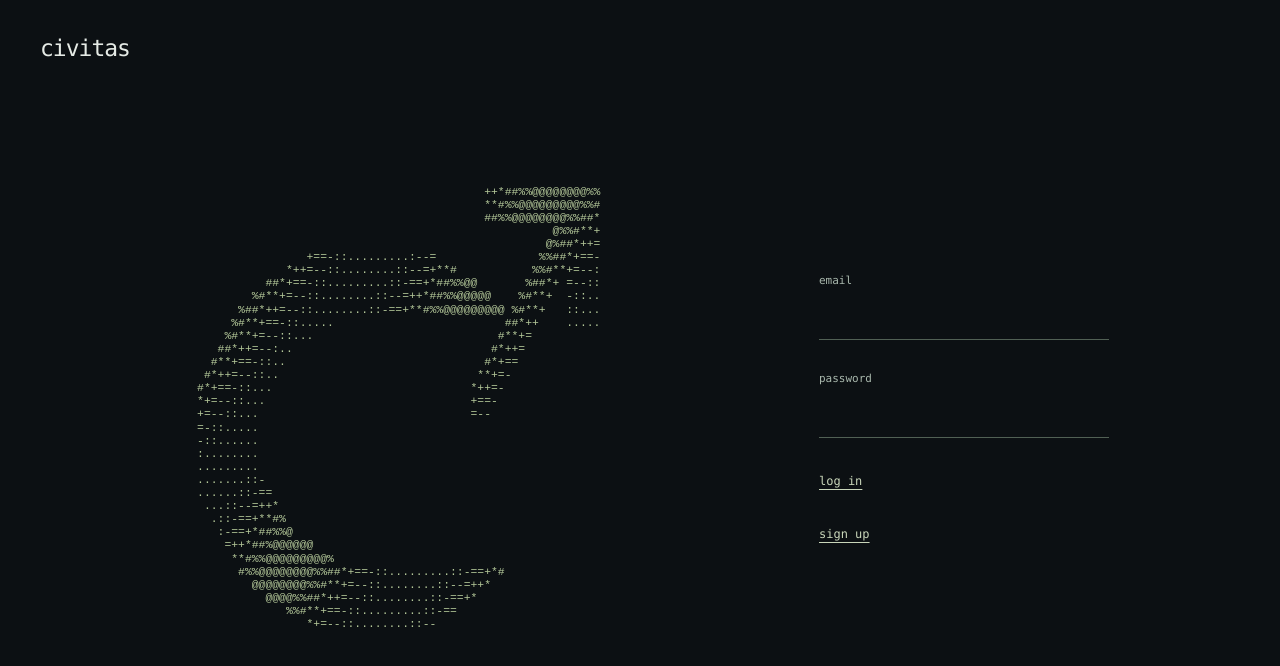
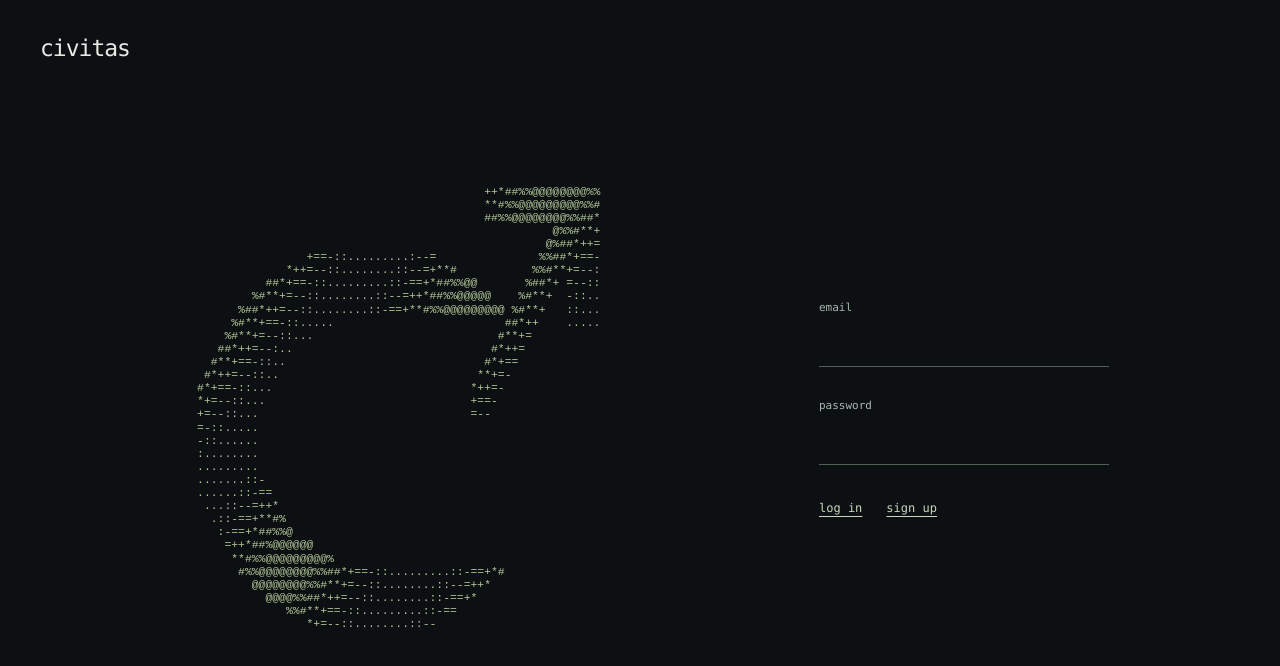
Before and after one commit to andyjyzhang/civitas, a Next.js app in the folder apps/web/: page / in a window 1280 px wide. Shown: the top 666 px of the page. Built offline with nearby package versions, Linux system fonts and the light colour scheme.

Commit message:
style(web): align login and signup actions in one row

```diff
--- a/apps/web/app/landing-login.tsx
+++ b/apps/web/app/landing-login.tsx
@@ -31,7 +31,7 @@ export default function LandingLogin() {
     <label htmlFor="login-email">email<input id="login-email" name="email" type="email" autoComplete="username" maxLength={254} required disabled={busy}/></label>
     <label htmlFor="login-password">password<input id="login-password" name="password" type="password" autoComplete={signup ? 'new-password' : 'current-password'} minLength={signup ? 12 : undefined} placeholder={signup ? '12+ characters' : undefined} maxLength={128} required disabled={busy}/></label>
     {error && <p className="login-error" role="alert">{error}</p>}
-    <button className="auth-submit" disabled={busy}>{busy ? (signup ? 'creating account…' : 'logging in…') : (signup ? 'sign up' : 'log in')}</button>
-    <button className="auth-toggle" type="button" disabled={busy} onClick={() => { setSignup(value => !value); setError(''); }}>{signup ? 'log in' : 'sign up'}</button>
+    <div className="auth-actions"><button className="auth-submit" disabled={busy}>{busy ? (signup ? 'creating account…' : 'logging in…') : (signup ? 'sign up' : 'log in')}</button>
+    <button className="auth-toggle" type="button" disabled={busy} onClick={() => { setSignup(value => !value); setError(''); }}>{signup ? 'log in' : 'sign up'}</button></div>
   </form>;
 }
--- a/apps/web/app/landing.css
+++ b/apps/web/app/landing.css
@@ -15,3 +15,5 @@
 @media(max-width:600px) { .landing-nav { padding: 22px 24px; } .landing-wordmark { font-size: 21px; } .landing-main { grid-template-columns: 1fr; gap: 35px; padding: 10px 24px 50px; } .ascii-logo { max-width: 350px; } .ascii-logo pre { font-size: clamp(5px, 1.25vw, 7.6px); } .landing-login-form input { font-size: 16px; } }
 
 .auth-submit,.auth-toggle { border: 0; background: transparent; color: #c9d6ba; font-size: 12px; padding: 0; justify-self: start; text-align: left; text-decoration: underline; text-underline-offset: 4px; }
+
+.auth-actions { display: flex; align-items: center; justify-content: flex-start; gap: 24px; }
```
Also changed, not shown: 1 other file (tests, documents, lock files or other folders).
